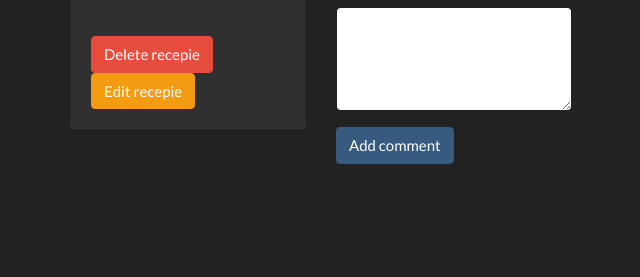
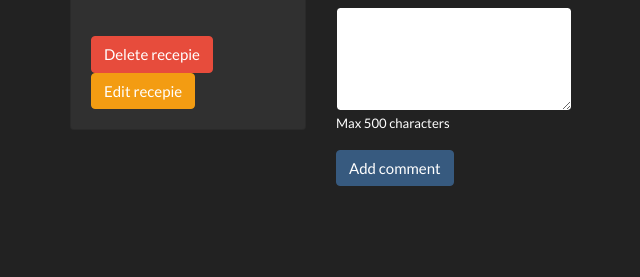
Before and after one commit to jourm/TheCocktailCollection, a Flask app: template templates/get_cocktail.html in a window 1280 px wide. Shown: the part 94-371 px from the top of the page, without its empty margins (319-959 px from the left). Run offline with Flask 2, Linux system fonts and the light colour scheme; the template is opened without the code that fills it, so the values that code supplies are empty; the visitor is signed in with stand-in values (Sample User, id 1); some libraries are stand-ins or nearby versions.

Commit message:
add client side validation for comments

```diff
--- a/templates/get_cocktail.html
+++ b/templates/get_cocktail.html
@@ -52,7 +52,8 @@
 		<form action="/add_comment/{{ cocktail['_id'] }}" method="POST">
 			<div class="form-group">
 				<label for="message">Comment</label>
-				<textarea class="form-control" id="message" name="message" rows="4"></textarea>
+				<textarea class="form-control" id="message" name="message" rows="4" maxlength="500" required></textarea>
+                <small>Max 500 characters</small>
 			</div>
 			<button type="submit" class="btn btn-primary">Add comment</button>
 		</form>
```
